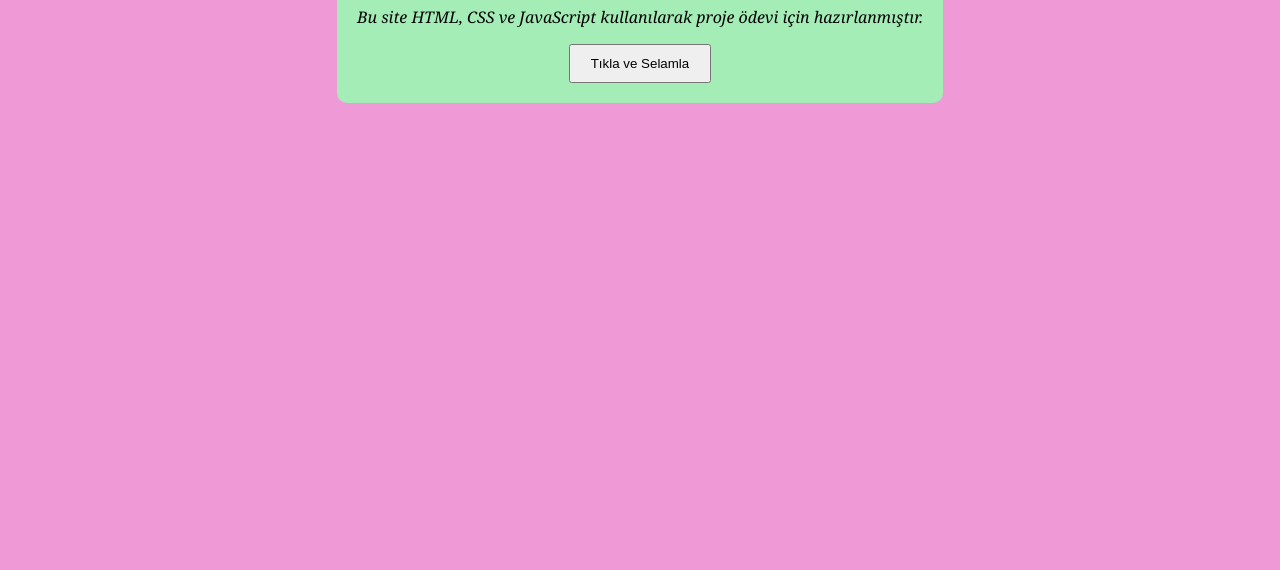
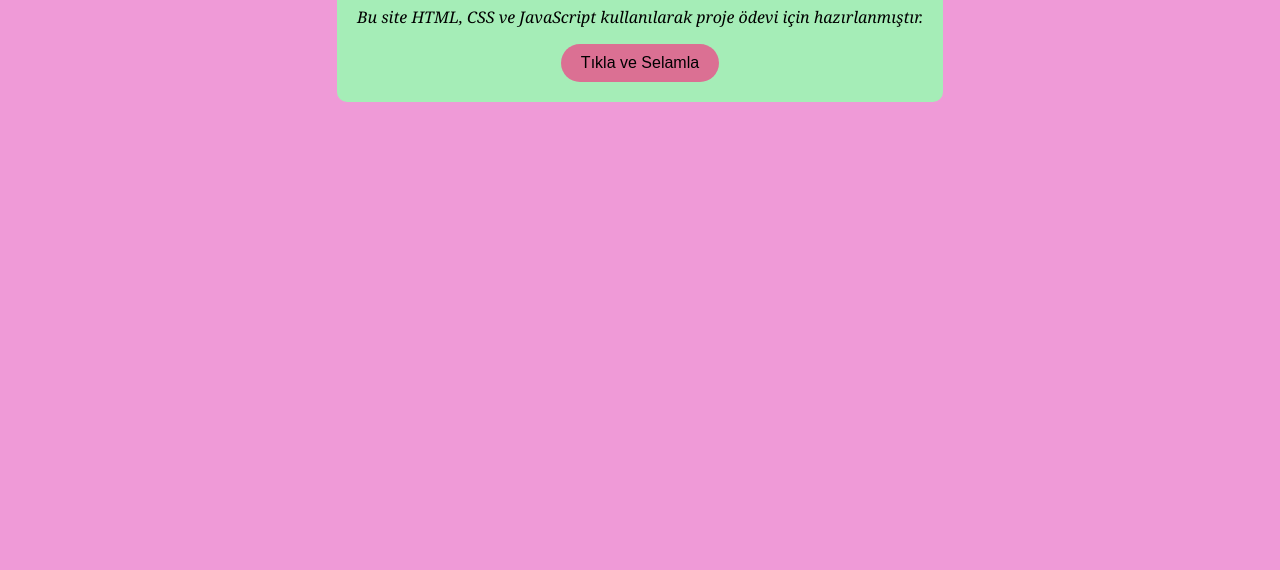
Before and after one commit to hiranurrbattal/bilmuhgirisodev, a plain HTML site: page index.html in a window 1280 px wide. Shown: the part 230-800 px from the top of the page. Drawn offline with Linux system fonts and the light colour scheme.

Commit message:
site tasarimi guncellendi

```diff
--- a/style.css
+++ b/style.css
@@ -22,6 +22,15 @@ main {
     display: inline-block;
 }
 button {
+    background-color: #db7093;
+    color: rgb(0, 0, 0);
     padding: 10px 20px;
+    border: none;
+    border-radius: 20px;
     cursor: pointer;
+    font-size: 16px;
+    transition: 0.3s;
 }
+button:hover {
+    background-color: #c71585; /* Üzerine gelince biraz koyulaşır */
+}
```
